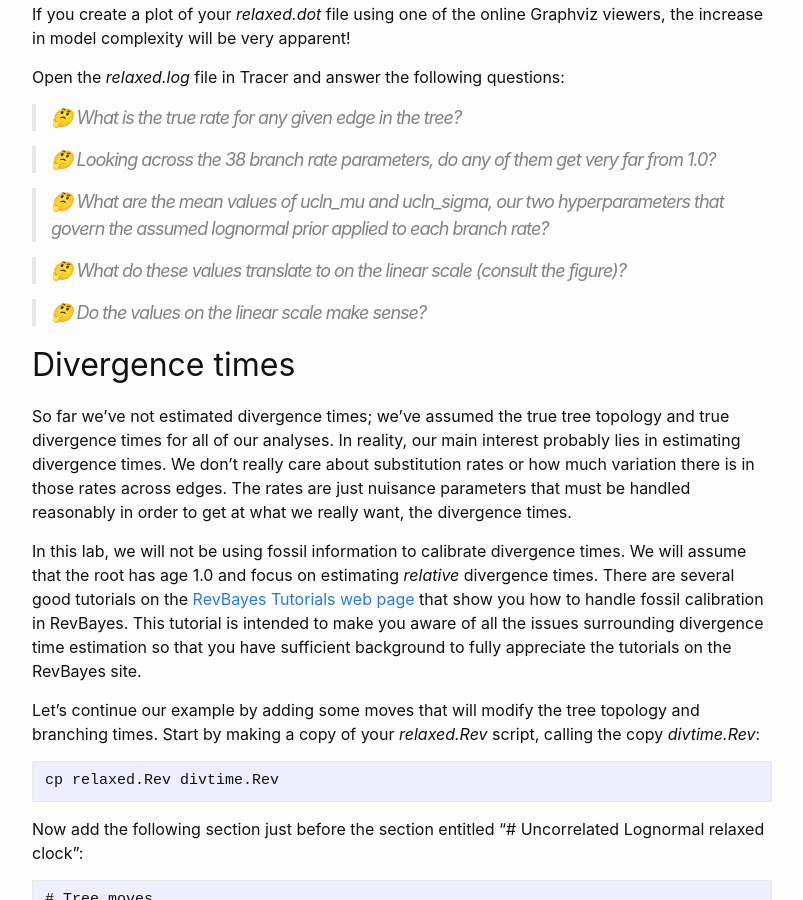
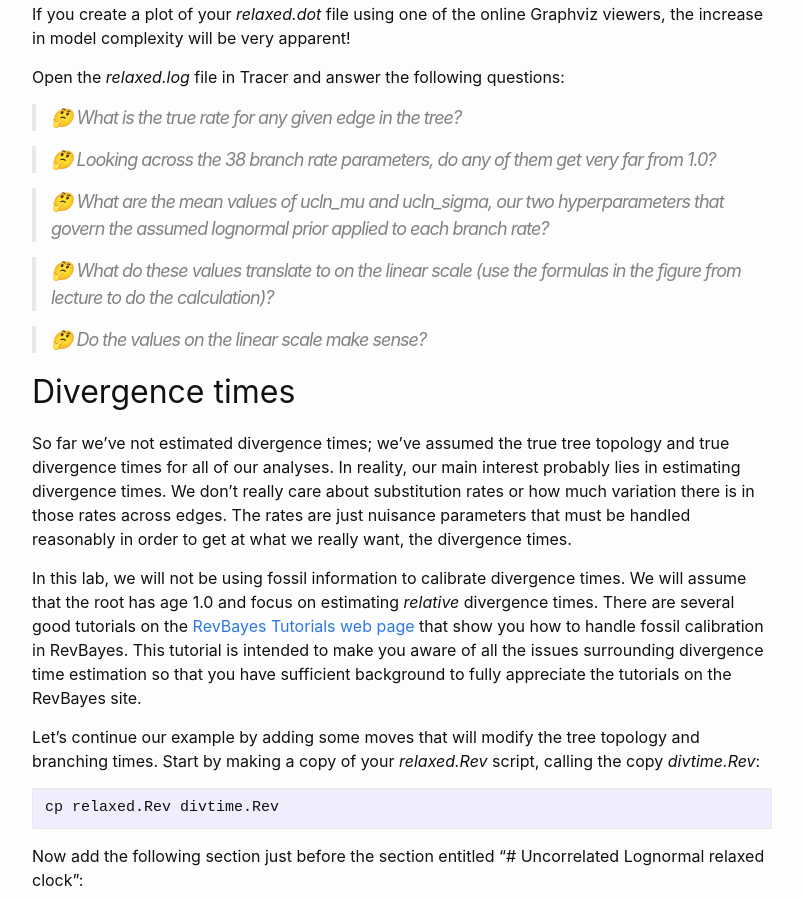
Before and after one commit to plewis/plewis.github.io, a Jekyll site: the page built from phylogenetics/lab-revdiv.md, in a window 1280 px wide and 900 px high, scrolled down 11770 px. Shown: the whole window, without its empty margins (238-1041 px from the left). Built offline with Jekyll 4.4.1, drawn with Linux system fonts in a browser that asks for light colours; emoji names are drawn with the system emoji font; formulas are drawn with MathJax 3.

Commit message:
clarified hint

```diff
--- a/phylogenetics/lab-revdiv.md
+++ b/phylogenetics/lab-revdiv.md
@@ -393,7 +393,7 @@ No, they are all very close to 1.0
 I got 0.0116 for ucln_mu and 0.01828 for ucln_sigma
 {% endcomment %}
 
-> :thinking: What do these values translate to on the linear scale (consult the figure)?
+> :thinking: What do these values translate to on the linear scale (use the formulas in the figure from lecture to do the calculation)?
 
 {% comment %}
 Mean equals 1.0118, standard deviation equals 0.01850
```
